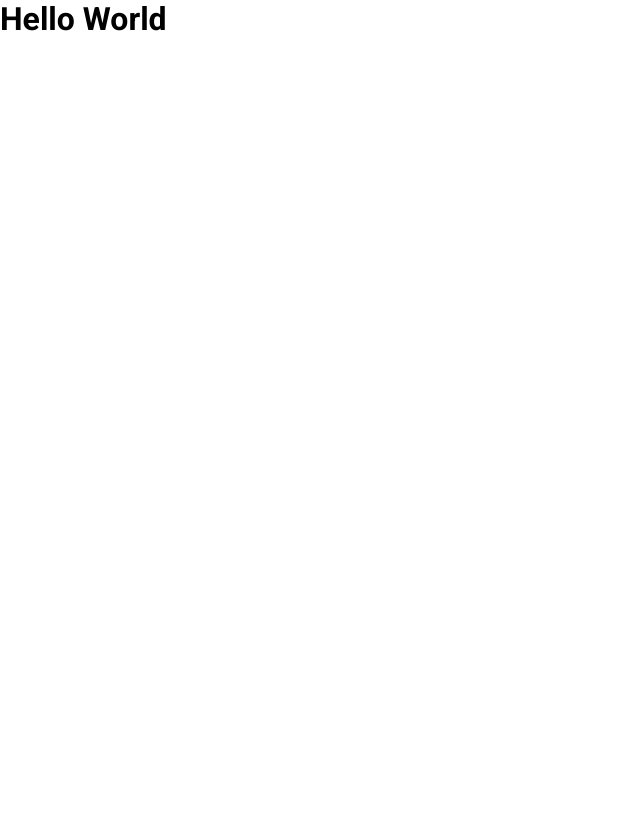
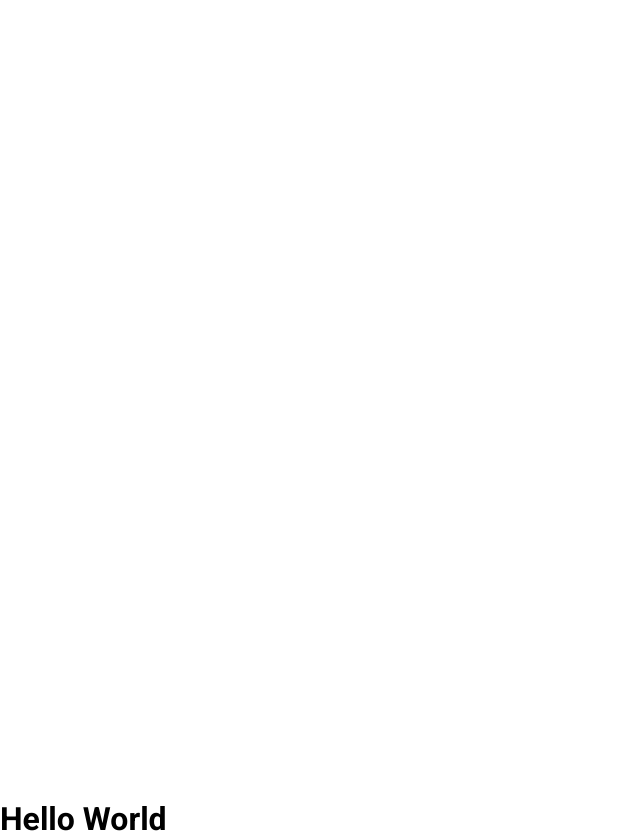
Before and after one commit to Gui-dev/discord-clone, a React (Create React App) app: page / in a window 1280 px wide. Shown: the whole page, without its empty margins (0-640 px from the left). Before the commit the page ends 800 px from the top, so only its background shows below. Built offline with nearby package versions, Linux system fonts and the light colour scheme.

Commit message:
Configurando o grid layout

```diff
--- a/src/App.tsx
+++ b/src/App.tsx
@@ -1,11 +1,13 @@
 import React from 'react'
 
+import Layout from './components/Layout'
 import GlobalStyle from './styles/GlobalStyle'
 
 function App() {
 
   return (
     <>
+      <Layout />
       <GlobalStyle />
       <h1>Hello World</h1>
     </>
--- /dev/null
+++ b/src/components/Layout/index.tsx
@@ -0,0 +1,12 @@
+import React from 'react';
+
+import { Grid } from './style'
+
+const Layout: React.FC = () => {
+  return (
+    <Grid>
+    </Grid>
+  )
+}
+
+export default Layout;
--- /dev/null
+++ b/src/components/Layout/style.ts
@@ -0,0 +1,22 @@
+import styled from 'styled-components'
+
+/**
+ * SL = Server List
+ * SN = Server Name
+ * CI = Channel Info
+ * CL = Channel List
+ * CD = Channel Data
+ * UL = User List
+ * UI = User Info
+ */
+
+export const Grid = styled.div`
+  display: grid;
+  grid-template-columns: 71px 240px auto 240px;
+  grid-template-rows: 46px auto 52px;
+  grid-template-areas:
+    'SL SN CI CI'
+    'SL CL CD UL'
+    'SL UI CD UL';
+  height: 100vh;
+`
--- /dev/null
+++ b/src/components/ServerList/style.ts
@@ -0,0 +1,5 @@
+import styled from 'styled-components'
+
+export const Container = styled.div`
+
+`
```
Also changed, not shown: src/components/ServerList/index.tsx (added, +13 -0 lines).
